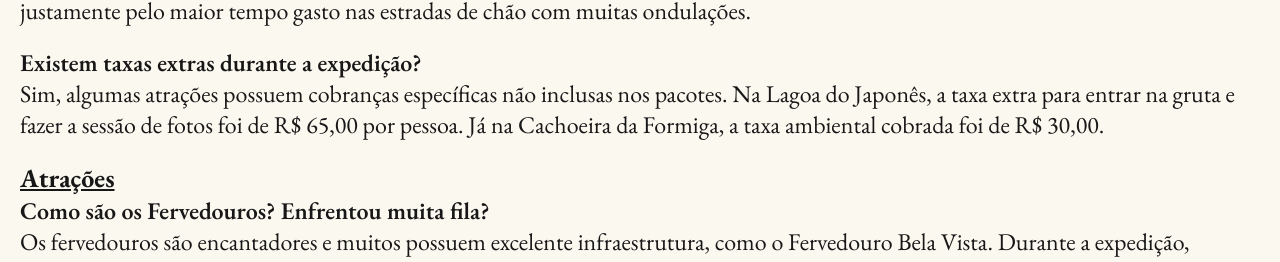
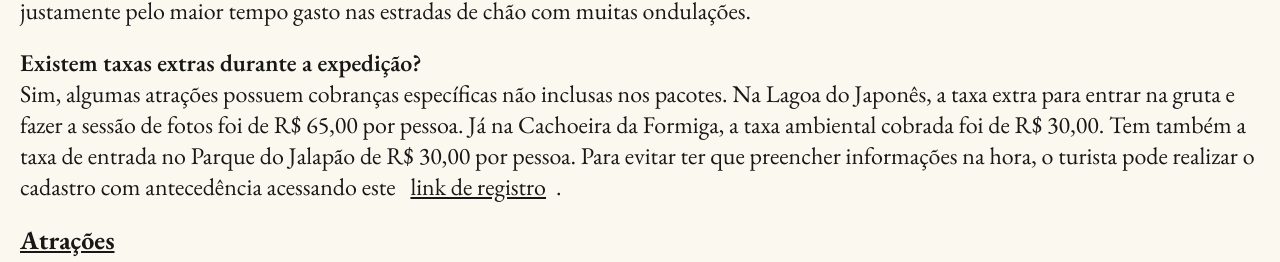
Before and after one commit to maisaolisilva/diario-de-viagens, a Next.js app: page /viagens/jalapao in a window 1280 px wide. Shown: the part 784-1046 px from the top of the page. Built offline with nearby package versions, Linux system fonts and the light colour scheme; a web font is replaced by a local one.

Commit message:
acrescentando novas informações na página Jalapão

```diff
--- a/app/viagens/jalapao/page.tsx
+++ b/app/viagens/jalapao/page.tsx
@@ -31,7 +31,7 @@ export default function Jalapao() {
           <br />
           <p className={styles.pergunta}>Existem taxas extras durante a expedição?</p>
           <p>
-            Sim, algumas atrações possuem cobranças específicas não inclusas nos pacotes. Na Lagoa do Japonês, a taxa extra para entrar na gruta e fazer a sessão de fotos foi de R$ 65,00 por pessoa. Já na Cachoeira da Formiga, a taxa ambiental cobrada foi de R$ 30,00.
+            Sim, algumas atrações possuem cobranças específicas não inclusas nos pacotes. Na Lagoa do Japonês, a taxa extra para entrar na gruta e fazer a sessão de fotos foi de R$ 65,00 por pessoa. Já na Cachoeira da Formiga, a taxa ambiental cobrada foi de R$ 30,00. Tem também a taxa de entrada no Parque do Jalapão de R$ 30,00 por pessoa. Para evitar ter que preencher informações na hora, o turista pode realizar o cadastro com antecedência acessando este <a href="https://turismoecologico.tur.br/mateiros/signin" target="_blank" rel="noopener noreferrer" className={styles.link}>link de registro</a>.
           </p>
         </section>
         <br />
```
Also changed, not shown: tsconfig.json (+19 -5 lines).
